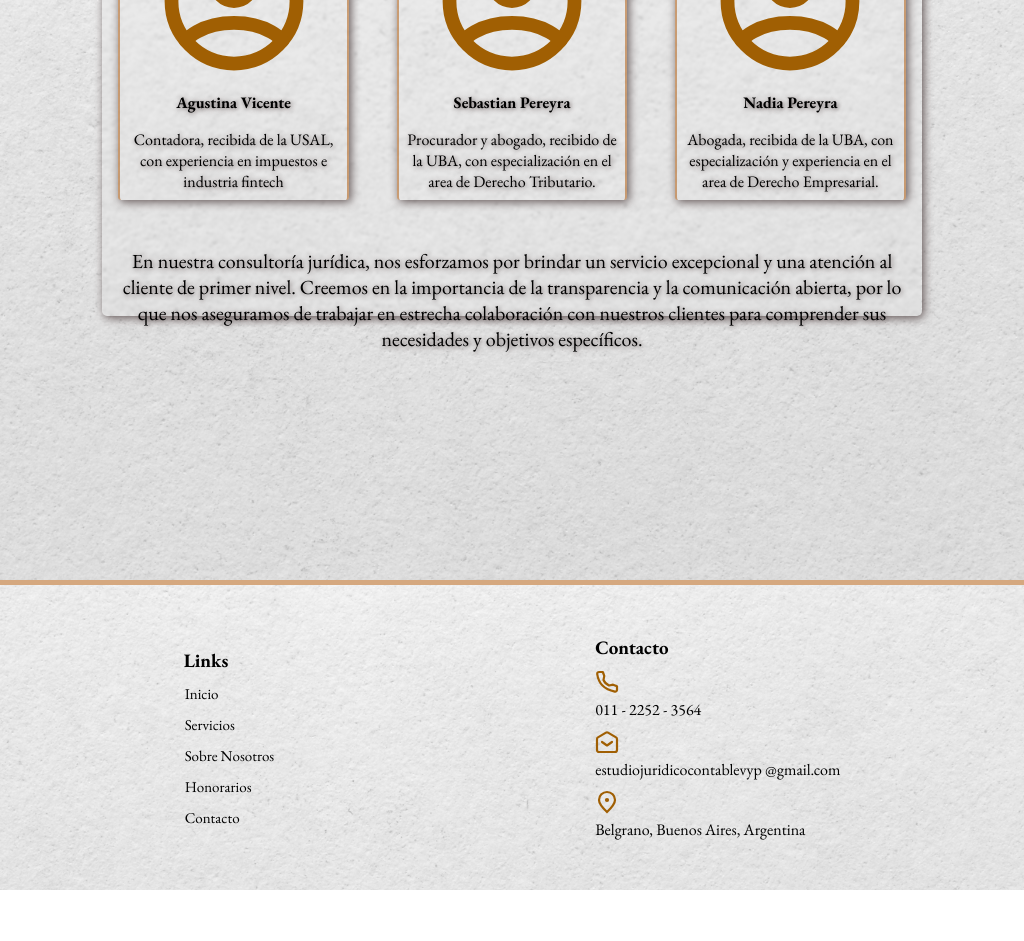
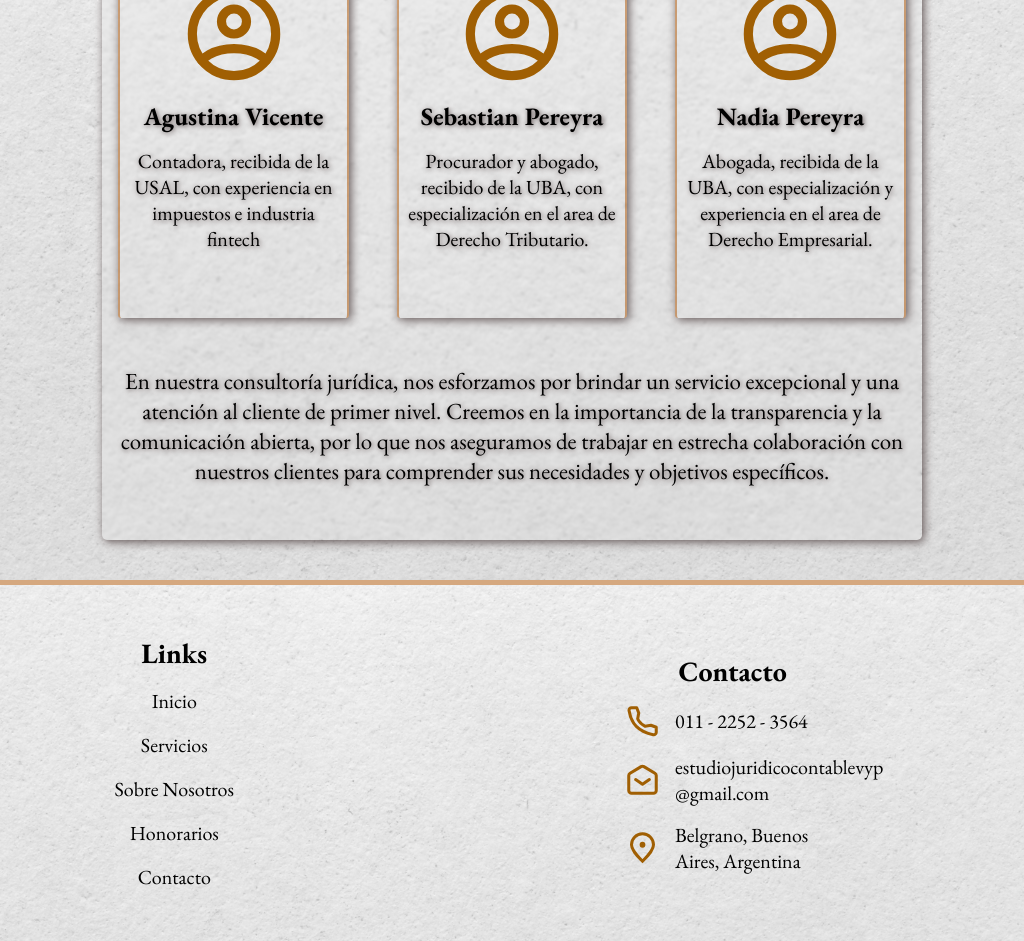
Before and after one commit to AgusPereyraa/juridicoContable, a React (Create React App) app: page / in a window 1024 px wide. Shown: the part 1820-2761 px from the top of the page. Before the commit the page ends 2710 px from the top, so only its background shows below. Built offline with nearby package versions, Linux system fonts and the light colour scheme.

Commit message:
responsive 1024 footer

```diff
--- a/src/Components/Footer/footer.css
+++ b/src/Components/Footer/footer.css
@@ -39,6 +39,55 @@
     gap: 1rem;
     display: flex;
     font-size: 20px;
+}
+
+@media (min-width: 770px) and (max-width: 1024px) {
+    #Footer-contain {
+        gap: 20rem;
+    }
+
+    .footerLinks {
+        justify-content: center;
+        align-items: center;
+        gap: 1rem;
+    }
+
+    .footerLinks h4 {
+        font-size: 28px;
+    }
+
+    .footerLinks a {
+        font-size: 20px;
+    }
+
+    .footerLinks p {
+        font-size: 20px;
+    }
+
+    .footerLinks img {
+        height: 33px;
+    }
+
+    .footerPhone {
+        display: flex;
+        gap: 1rem;
+        width: 60%;
+        align-items: center;
+    }
+
+    .footerEmail {
+        display: flex;
+        gap: 1rem;
+        width: 60%;
+        align-items: center;
+    }
+
+    .footerLocation {
+        display: flex;
+        gap: 1rem;
+        width: 60%;
+        align-items: center;
+    }
 }
 
 @media (min-width: 427px) and (max-width: 769px) {
--- a/src/Components/MainTeam/mainTeam.css
+++ b/src/Components/MainTeam/mainTeam.css
@@ -74,6 +74,38 @@
     text-shadow: 1px 1px 5px #625555;
     padding: 1rem;
     text-align: center;
+}
+
+@media (min-width: 769px) and (max-width: 1024px) {
+    .teamMain {
+        height: 88vh;
+    }
+
+    .teamTitle {
+        margin: 0;
+        text-align: center;
+        font-size: 35px;
+    }
+
+    .admin {
+        height: 50vh;
+    }
+
+    .admin img {
+        height: 100px;
+    }
+
+    .admin h4 {
+        font-size: 25px;
+    }
+
+    .admin p {
+        font-size: 20px;
+    }
+
+    .teamDesc {
+        font-size: 23px;
+    }
 }
 
 @media (min-width: 427px) and (max-width: 768px) {
```
